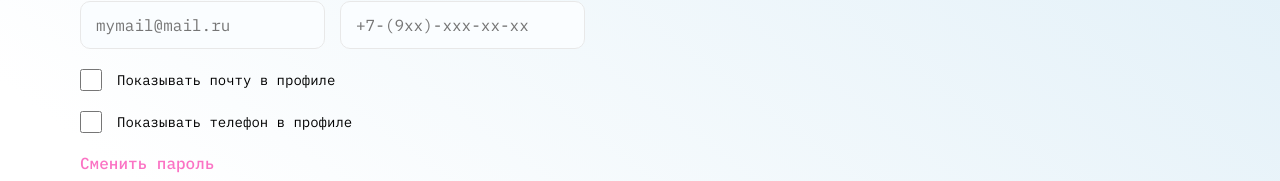
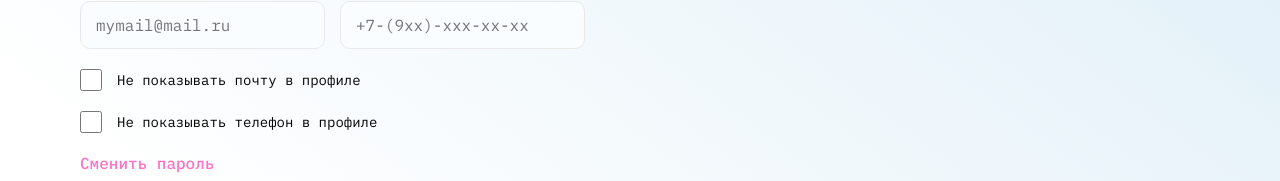
Before and after one commit to Arlet2/selectel-front, a Next.js app: page /account/1/settings in a window 1280 px wide. Shown: the part 384-565 px from the top of the page. Built offline with nearby package versions, Linux system fonts and the light colour scheme; no server answers.

Commit message:
invert contacts

```diff
--- a/app/account/[login]/settings/page.tsx
+++ b/app/account/[login]/settings/page.tsx
@@ -225,11 +225,11 @@ export default function Page({ params: { login } }: IPageProps) {
                     </div>
                     <div className={styles.checkboxContainer}>
                         <input className={styles.checkbox} type='checkbox' checked={showEmail} onChange={() => setShowEmail(!showEmail)}/>
-                        <label className={styles.labelCheckbox} onClick={() => setShowEmail(!showEmail)}>Показывать почту в профиле</label>
+                        <label className={styles.labelCheckbox} onClick={() => setShowEmail(!showEmail)}>Не показывать почту в профиле</label>
                     </div>
                     <div className={styles.checkboxContainer}>
                         <input className={styles.checkbox} type='checkbox' checked={showPhone} onChange={() => setShowPhone(!showPhone)}/>
-                        <label className={styles.labelCheckbox} onClick={() => setShowPhone(!showPhone)}>Показывать телефон в профиле</label>
+                        <label className={styles.labelCheckbox} onClick={() => setShowPhone(!showPhone)}>Не показывать телефон в профиле</label>
                     </div>
                     <button
                         type='button'
```
